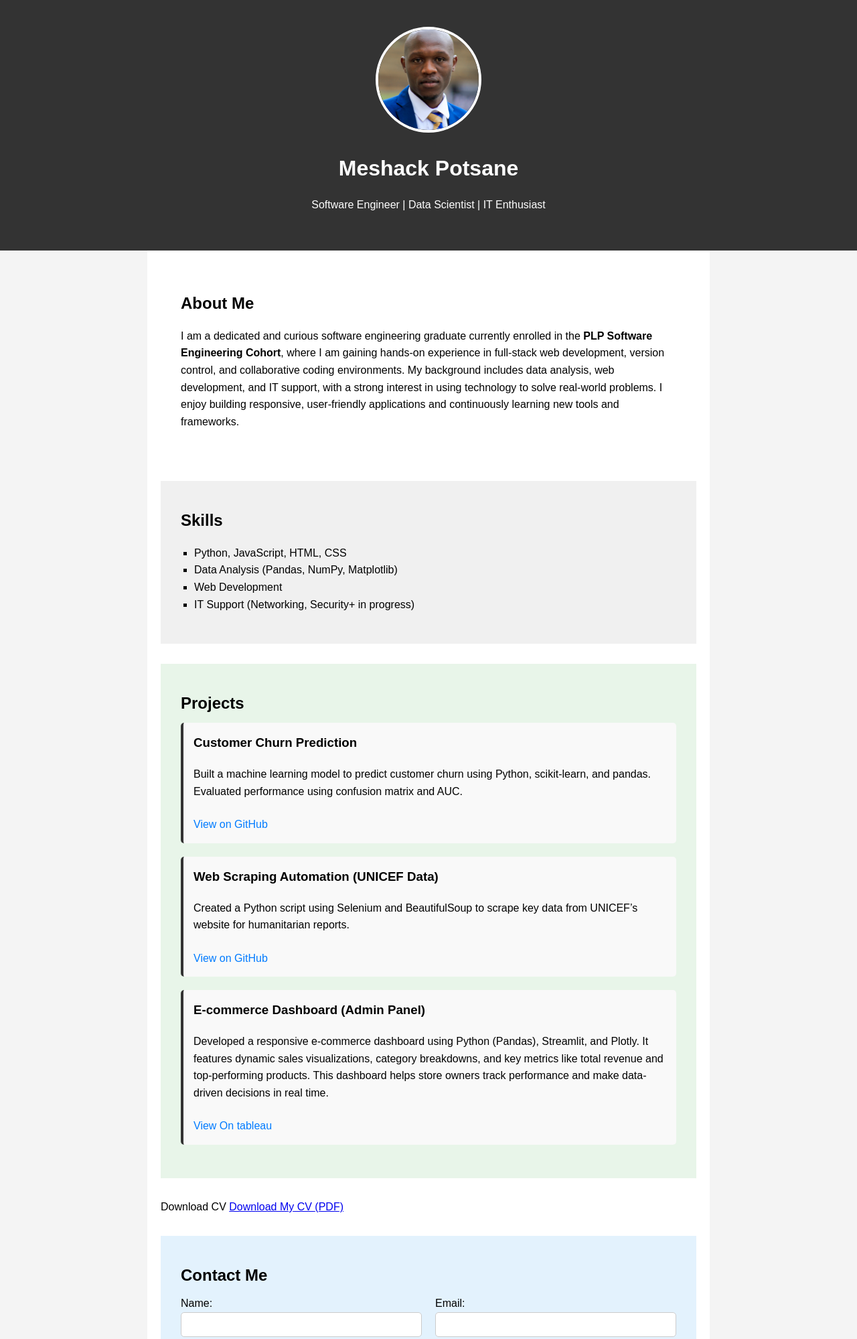
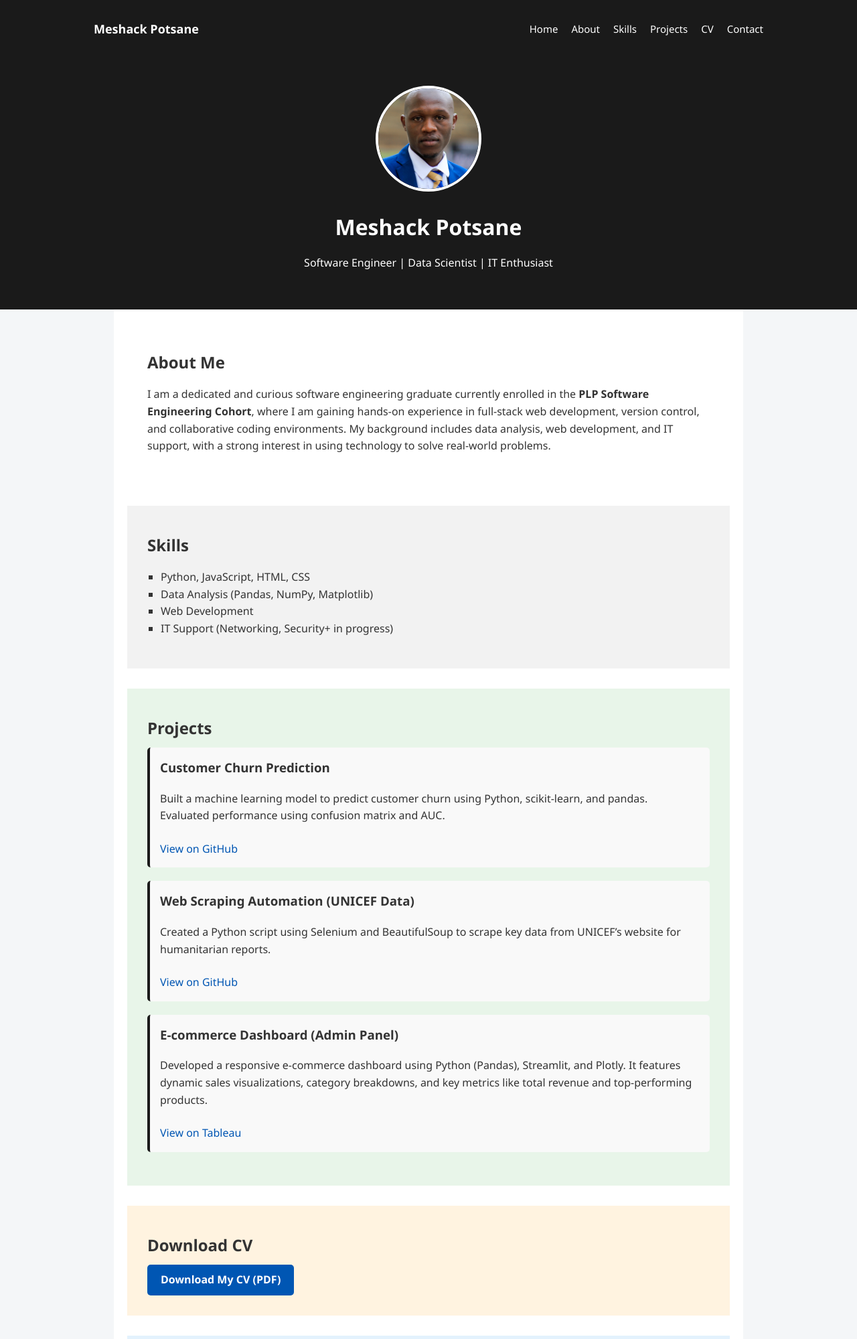
Before and after one commit to Potsane97/portfolio, a plain HTML site: page index.html in a window 1280 px wide. Shown: the top 1999 px of the page at 67% size. Drawn offline with Linux system fonts and the light colour scheme.

Commit message:
Add responsive navbar and improve design

```diff
--- a/index.html
+++ b/index.html
@@ -1,22 +1,92 @@
 <!DOCTYPE html>
 <html lang="en">
 <head>
-  <meta charset="UTF-8">
-  <meta name="viewport" content="width=device-width, initial-scale=1.0">
+  <meta charset="UTF-8" />
+  <meta name="viewport" content="width=device-width, initial-scale=1.0"/>
   <title>Meshack Potsane - Portfolio</title>
 
-<!--I embedded the styling in the same file as the html, because the project does not look too complicated-->
   <style>
     body {
-      font-family: Arial, sans-serif;
-      background-color: #f4f4f4;
+      font-family: 'Segoe UI', Tahoma, Geneva, Verdana, sans-serif;
+      background-color: #f4f6f8;
       margin: 0;
       padding: 0;
       line-height: 1.6;
+      color: #333;
+    }
+
+    /* Navbar styles */
+    .navbar {
+      background-color: #1a1a1a;
+      color: white;
+      position: sticky;
+      top: 0;
+      z-index: 1000;
+    }
+
+    .nav-container {
+      display: flex;
+      align-items: center;
+      justify-content: space-between;
+      padding: 15px 20px;
+      max-width: 1000px;
+      margin: auto;
+    }
+
+    .brand {
+      font-weight: bold;
+      font-size: 18px;
+    }
+
+    .nav-links {
+      list-style: none;
+      display: flex;
+      gap: 20px;
+    }
+
+    .nav-links a {
+      color: white;
+      text-decoration: none;
+      font-size: 15px;
+    }
+
+    .nav-links a:hover {
+      text-decoration: underline;
+    }
+
+    #nav-toggle {
+      display: none;
+    }
+
+    .hamburger {
+      display: none;
+      font-size: 24px;
+      cursor: pointer;
+    }
+
+    @media (max-width: 768px) {
+      .nav-links {
+        display: none;
+        flex-direction: column;
+        background-color: #1a1a1a;
+        position: absolute;
+        top: 60px;
+        right: 0;
+        width: 200px;
+        padding: 10px 0;
+      }
+
+      #nav-toggle:checked + .hamburger + .nav-links {
+        display: flex;
+      }
+
+      .hamburger {
+        display: block;
+      }
     }
 
     header {
-      background-color: #333;
+      background-color: #1a1a1a;
       color: #fff;
       text-align: center;
       padding: 40px 20px;
@@ -33,9 +103,9 @@
 
     main {
       padding: 20px;
-      max-width: 800px;
+      max-width: 900px;
       margin: auto;
-      background-color: #fff;
+      background-color: #ffffff;
     }
 
     section {
@@ -51,13 +121,6 @@
       padding-left: 20px;
     }
 
-    footer {
-      background-color: #333;
-      color: white;
-      text-align: center;
-      padding: 10px;
-      font-size: 14px;
-}
     .form-row {
       display: flex;
       gap: 20px;
@@ -76,13 +139,14 @@ input, textarea {
       border-radius: 5px;
       border: 1px solid #ccc;
       box-sizing: border-box;
+      font-size: 15px;
     }
 
     .project {
       background-color: #f9f9f9;
       padding: 15px;
       margin-bottom: 20px;
-  border-left: 4px solid #333;
+      border-left: 4px solid #1a1a1a;
       border-radius: 5px;
     }
 
@@ -93,7 +157,7 @@ input, textarea {
     .project a {
       display: inline-block;
       margin-top: 8px;
-  color: #007bff;
+      color: #0056b3;
       text-decoration: none;
     }
 
@@ -107,7 +171,7 @@ input, textarea {
     }
 
     .skills-section {
-  background-color: #f0f0f0;
+      background-color: #f2f2f2;
       padding: 30px;
     }
 
@@ -126,8 +190,37 @@ input, textarea {
       padding: 30px;
     }
 
+    .btn {
+      display: inline-block;
+      background-color: #0056b3;
+      color: #fff;
+      padding: 10px 20px;
+      text-decoration: none;
+      border-radius: 5px;
+      font-weight: bold;
+    }
+
+    .btn:hover {
+      background-color: #004494;
+    }
+
+    button[type="submit"] {
+      background-color: #0056b3;
+      color: white;
+      padding: 10px 20px;
+      border: none;
+      border-radius: 5px;
+      font-size: 15px;
+      cursor: pointer;
+      margin-top: 10px;
+    }
+
+    button[type="submit"]:hover {
+      background-color: #004494;
+    }
+
     footer {
-  background-color: #333;
+      background-color: #1a1a1a;
       color: white;
       text-align: center;
       padding: 20px;
@@ -143,27 +236,50 @@ footer a {
     footer a:hover {
       text-decoration: underline;
     }
-
   </style>
-
 </head>
 
 <body>
 
+  <!-- NAVBAR -->
+  <nav class="navbar">
+    <div class="nav-container">
+      <div class="brand">Meshack Potsane</div>
+      <input type="checkbox" id="nav-toggle">
+      <label for="nav-toggle" class="hamburger">&#9776;</label>
+
+      <ul class="nav-links">
+        <li><a href="#">Home</a></li>
+        <li><a href="#about">About</a></li>
+        <li><a href="#skills">Skills</a></li>
+        <li><a href="#projects">Projects</a></li>
+        <li><a href="#cv">CV</a></li>
+        <li><a href="#contact">Contact</a></li>
+      </ul>
+    </div>
+  </nav>
+
+  <!-- HEADER -->
   <header>
     <img src="images/profile.jpg" alt="Meshack Potsane" class="profile-img">
     <h1>Meshack Potsane</h1>
     <p>Software Engineer | Data Scientist | IT Enthusiast</p>
   </header>
 
+  <!-- MAIN CONTENT -->
   <main>
-    <section class="about-section">
+
+    <section class="about-section" id="about">
       <h2>About Me</h2>
-      <p> I am a dedicated and curious software engineering graduate currently enrolled in the <strong>PLP Software Engineering Cohort</strong>, where I am gaining hands-on experience in full-stack web development, version control, and collaborative coding environments. My background includes data analysis, web development, and IT support, with a strong interest in using technology to solve real-world problems. I enjoy building responsive, user-friendly applications and continuously learning new tools and frameworks.
+      <p>
+        I am a dedicated and curious software engineering graduate currently enrolled in the
+        <strong>PLP Software Engineering Cohort</strong>, where I am gaining hands-on experience in full-stack web development,
+        version control, and collaborative coding environments. My background includes data analysis, web development, and IT support,
+        with a strong interest in using technology to solve real-world problems.
       </p>
     </section>
-   <!--This section is about my skills-->
-    <section class="skills-section">
+
+    <section class="skills-section" id="skills">
       <h2>Skills</h2>
       <ul>
         <li>Python, JavaScript, HTML, CSS</li>
@@ -172,8 +288,8 @@ footer a:hover {
         <li>IT Support (Networking, Security+ in progress)</li>
       </ul>
     </section>
- <!--This section is about projects-->
-    <section class="projects-section">
+
+    <section class="projects-section" id="projects">
       <h2>Projects</h2>
 
       <div class="project">
@@ -190,20 +306,20 @@ footer a:hover {
 
       <div class="project">
         <h3>E-commerce Dashboard (Admin Panel)</h3>
-    <p>Developed a responsive e-commerce dashboard using Python (Pandas), Streamlit, and Plotly.
+        <p>
+          Developed a responsive e-commerce dashboard using Python (Pandas), Streamlit, and Plotly.
           It features dynamic sales visualizations, category breakdowns, and key metrics like total revenue and top-performing products.
-    This dashboard helps store owners track performance and make data-driven decisions in real time.</p>
-    <a href="https://public.tableau.com/app/profile/mesh2916/viz/EcommercesalesDashboard_v2023_2/Dashboard1" target="_blank">View On tableau</a>
+        </p>
+        <a href="https://public.tableau.com/app/profile/mesh2916/viz/EcommercesalesDashboard_v2023_2/Dashboard1" target="_blank">View on Tableau</a>
       </div>
     </section>
 
-<!--CV download section-->
-     <section class="cv-section>
+    <section class="cv-section" id="cv">
       <h2>Download CV</h2>
       <a href="Meshack_Potsane_CV.pdf" download class="btn">Download My CV (PDF)</a>
     </section>
-<!--Contact form-->
-   <section class="contact-section">
+
+    <section class="contact-section" id="contact">
       <h2>Contact Me</h2>
       <form method="POST">
         <div class="form-row">
@@ -226,7 +342,6 @@ footer a:hover {
       </form>
     </section>
 
-
   </main>
 
   <footer>
@@ -234,7 +349,7 @@ footer a:hover {
     <p>
       <a href="https://www.linkedin.com/in/meshaka-potsane-a8a920170/" target="_blank">LinkedIn</a> |
       <a href="https://github.com/Potsane97" target="_blank">GitHub</a> |
-    <a href="https://x.com/MeshPotsane" target="_blank">X</a>
+      <a href="https://x.com/MeshPotsane" target="_blank">X</a> |
       <a href="https://www.facebook.com/meshackthabiso.potsane" target="_blank">Facebook</a>
     </p>
   </footer>
```
Lines whose indentation alone changed are shown as unchanged.
